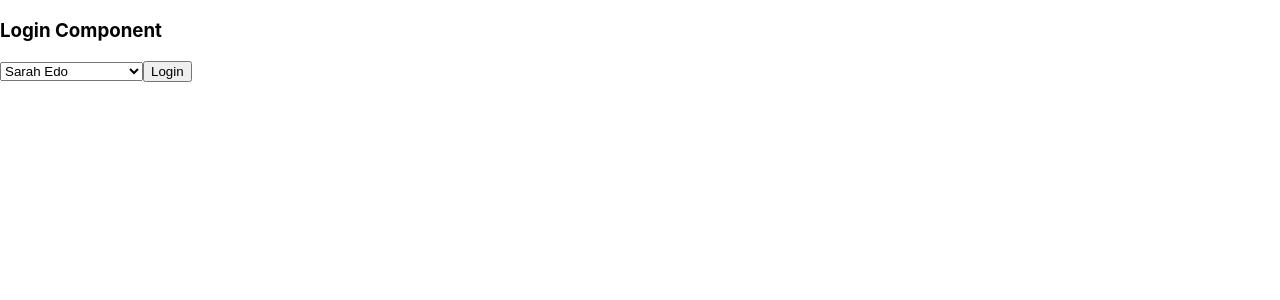
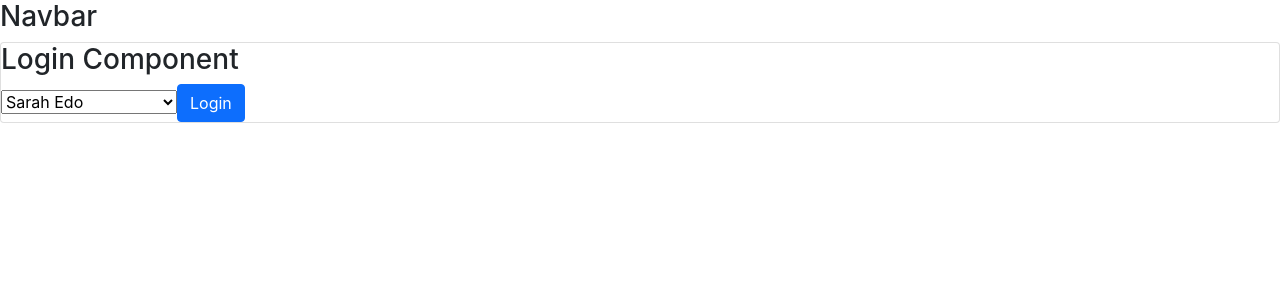
Before and after one commit to albehery/u-project-wyr, a React (Create React App) app: page / in a window 1280 px wide. Shown: the top 300 px of the page. Built offline with nearby package versions, Linux system fonts and the light colour scheme.

Commit message:
feat:add react-bootstrap package

```diff
--- a/package.json
+++ b/package.json
@@ -7,6 +7,7 @@
     "@testing-library/react": "^12.1.2",
     "@testing-library/user-event": "^13.5.0",
     "react": "^17.0.2",
+    "react-bootstrap": "^2.0.4",
     "react-dom": "^17.0.2",
     "react-redux": "^7.2.6",
     "react-scripts": "5.0.0",
--- a/public/index.html
+++ b/public/index.html
@@ -15,6 +15,12 @@
       user's mobile device or desktop. See https://developers.google.com/web/fundamentals/web-app-manifest/
     -->
     <link rel="manifest" href="%PUBLIC_URL%/manifest.json" />
+    <link
+  rel="stylesheet"
+  href="https://cdn.jsdelivr.net/npm/bootstrap@5.1.3/dist/css/bootstrap.min.css"
+  integrity="sha384-1BmE4kWBq78iYhFldvKuhfTAU6auU8tT94WrHftjDbrCEXSU1oBoqyl2QvZ6jIW3"
+  crossorigin="anonymous"
+/>
     <!--
       Notice the use of %PUBLIC_URL% in the tags above.
       It will be replaced with the URL of the `public` folder during the build.
--- a/src/components/App.js
+++ b/src/components/App.js
@@ -2,6 +2,8 @@
 
 //import AddQuestion from './AddQuestion'
 import Login from './Login';
+import Main from './Main';
+import Nav from './Nav';
 
 import { handleInitialData } from '../actions/shared'
 import { connect } from 'react-redux'
@@ -14,7 +16,10 @@
   render() {
     const { authedUser } = this.props
     return (
-      authedUser === null ? <Login /> : <main />
+      <div>
+        <Nav />
+        {authedUser === null ? <Login /> : <Main />}
+      </div>
     )
   }
 }
--- a/src/components/Login.js
+++ b/src/components/Login.js
@@ -2,6 +2,8 @@
 import { connect } from "react-redux";
 
 import { setAuthedUser } from '../actions/authedUser'
+
+import Button from 'react-bootstrap/Button';
 
 class Login extends React.Component {
 
@@ -13,7 +15,6 @@
             dispatch(setAuthedUser(userID))
         }
     }
-
 
     render() {
         const { users } = this.props;
@@ -27,7 +28,7 @@
                             <option key={user.id} value={user.id}>{user.name}</option>
                         )}
                     </select>
-                    <input type="submit" value="Login" />
+                    <Button type="submit">Login</Button>
                 </form>
             </div>
         )
--- /dev/null
+++ b/src/components/Main.js
@@ -0,0 +1,13 @@
+import React from "react";
+
+class Main extends React.Component{
+    render() {
+        return(
+            <div className="Main">
+                <h3>Main</h3>
+            </div>
+        )
+    }
+}
+
+export default Main
--- /dev/null
+++ b/src/components/Nav.js
@@ -0,0 +1,13 @@
+import React from "react";
+
+class Nav extends React.Component{
+    render() {
+        return(
+            <div className="nav">
+                <h3>Navbar</h3>
+            </div>
+        )
+    }
+}
+
+export default Nav
```
Also changed, not shown: src/components/LeaderBoard.js (added, +13 -0 lines), 1 other file (tests, documents, lock files or other folders).
